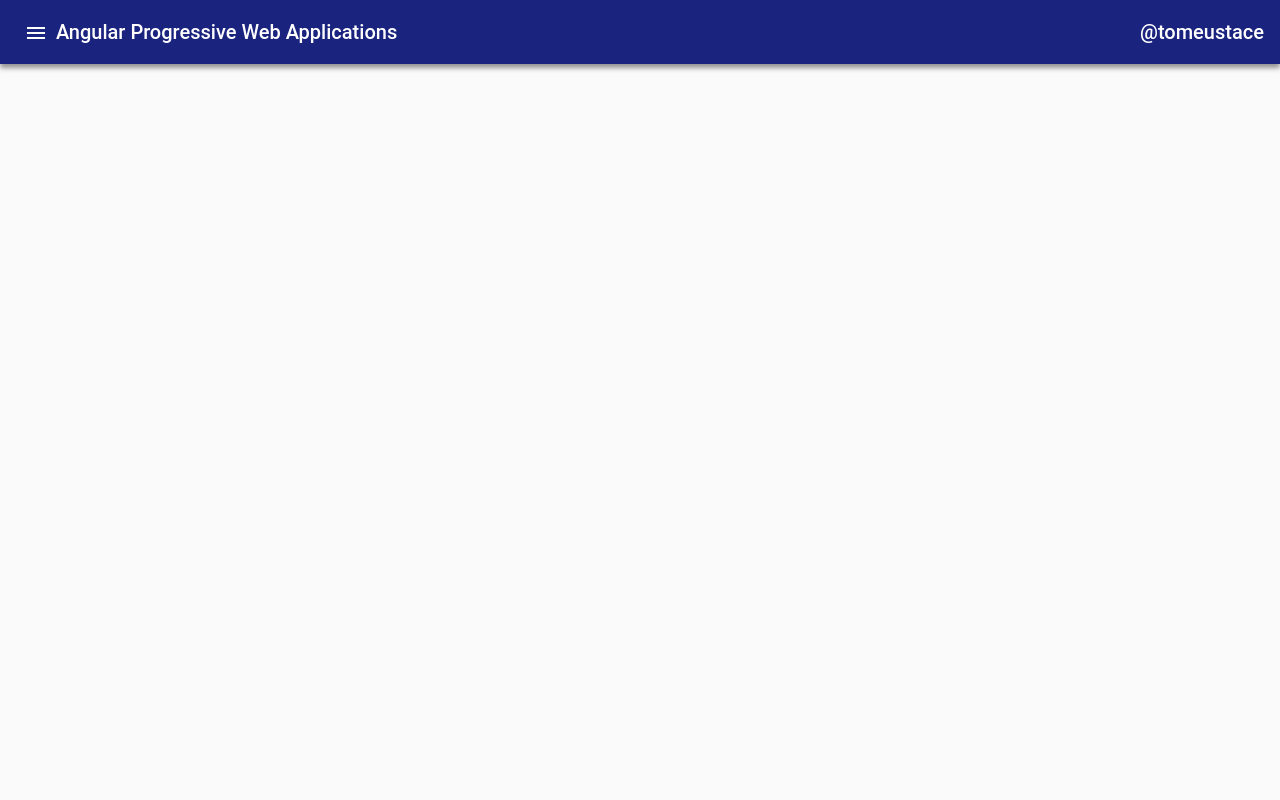
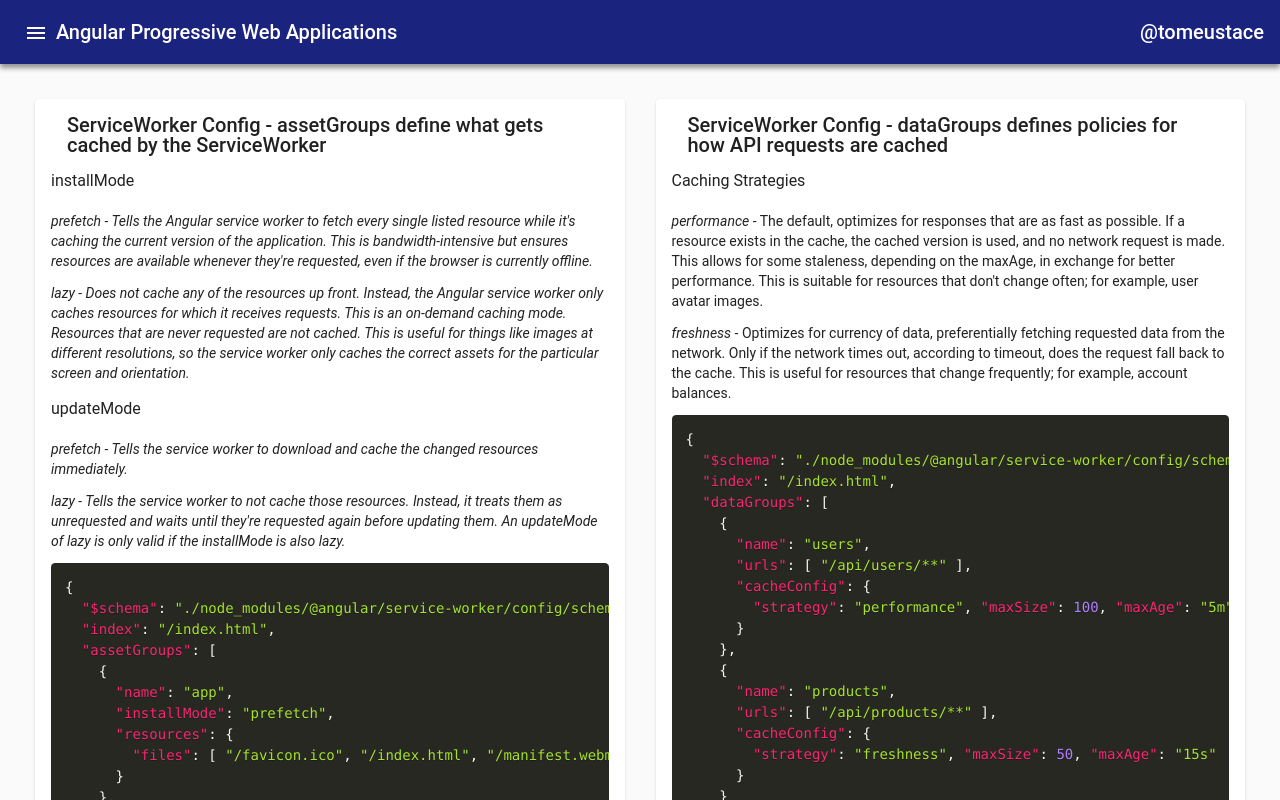
Before and after one commit to tomeustace/angular-pwa, an Angular app: page /serviceworker-config in a window 1280 px wide. Before the commit this address led to /. Built offline with nearby package versions, Linux system fonts and the light colour scheme.

Commit message:
add sw config and push components, update resources

```diff
--- a/src/app/app.module.ts
+++ b/src/app/app.module.ts
@@ -22,6 +22,8 @@ import { HttpClientModule } from '@angular/common/http';
 import { ServiceWorkerModule } from '@angular/service-worker';
 import { environment } from '../environments/environment';
 import { AddPWAComponent } from './add-pwa/add-pwa.component';
+import { ServiceworkerConfigComponent } from './serviceworker-config/serviceworker-config.component';
+import { ServiceworkerPushComponent } from './serviceworker-push/serviceworker-push.component';
 
 @NgModule({
   declarations: [
@@ -30,6 +32,8 @@ import { AddPWAComponent } from './add-pwa/add-pwa.component';
     DashboardComponent,
     ResourcesComponent,
     AddPWAComponent,
+    ServiceworkerConfigComponent,
+    ServiceworkerPushComponent,
   ],
   imports: [
     BrowserModule,
--- a/src/app/navigation/navigation.component.html
+++ b/src/app/navigation/navigation.component.html
@@ -9,6 +9,8 @@
     <mat-nav-list>
       <a mat-list-item [routerLink]="'dashboard'" [routerLinkActive]="['active']">Intro</a>
       <a mat-list-item [routerLink]="'add-pwa'" [routerLinkActive]="['active']">Add PWA</a>
+      <a mat-list-item [routerLink]="'serviceworker-config'" [routerLinkActive]="['active']">Service Worker Config</a>
+      <a mat-list-item [routerLink]="'serviceworker-push'" [routerLinkActive]="['active']">Push Notifications</a>
       <a mat-list-item [routerLink]="'resources'" [routerLinkActive]="['active']">Resources</a>
     </mat-nav-list>
   </mat-sidenav>
--- a/src/app/resources/resources.component.html
+++ b/src/app/resources/resources.component.html
@@ -9,8 +9,12 @@
         </mat-card-header>
         <mat-card-content>
           <a href="https://angular.io/guide/service-worker-getting-started">https://angular.io/guide/service-worker-getting-started</a>
+          <a href="https://angular.io/guide/service-worker-config">https://angular.io/guide/service-worker-config</a>
           <a href="https://github.com/tomeustace/intro-to-angular-pwa">https://github.com/tomeustace/intro-to-angular-pwa</a>
           <a href="https://blog.angular-university.io/angular-service-worker/">https://blog.angular-university.io/angular-service-worker/</a>
+          <a href="https://angular-pwa-talk.web.app/">https://angular-pwa-talk.web.app/</a>
+          <a href="https://web.dev/learn/pwa/progressive-web-apps/">https://web.dev/learn/pwa/progressive-web-apps/</a>
+
         </mat-card-content>
       </mat-card>
     </mat-grid-tile>
@@ -22,6 +26,9 @@
           </mat-card-title>
         </mat-card-header>
         <mat-card-content>
+          <a href="https://www.amazon.com/Progressive-Web-Apps-Angular-Responsive/dp/1484244478">https://www.amazon.com/Progressive-Web-Apps-Angular-Responsive/dp/1484244478</a>
+          <a href="https://www.amazon.com/Progressive-Web-Application-Development-Example/dp/1787125424">https://www.amazon.com/Progressive-Web-Application-Development-Example/dp/1787125424</a>
+          <a href="https://www.amazon.co.uk/Progressive-Apps-Dean-Alan-Hume/dp/1617294586">https://www.amazon.co.uk/Progressive-Apps-Dean-Alan-Hume/dp/1617294586</a>
 
         </mat-card-content>
       </mat-card>
--- /dev/null
+++ b/src/app/serviceworker-config/serviceworker-config.component.html
@@ -0,0 +1,76 @@
+<div class="grid-container">
+  <mat-grid-list cols="2" rowHeight="180px">
+    <mat-grid-tile [colspan]="1" [rowspan]="5">
+      <mat-card class="dashboard-card">
+          <mat-card-header>
+            <mat-card-title>
+              ServiceWorker Config - assetGroups define what gets cached by the ServiceWorker
+            </mat-card-title>
+          </mat-card-header>
+        <mat-card-content>
+		<h3>installMode</h3>
+		<p><i>prefetch - Tells the Angular service worker to fetch every single listed resource while it's caching the current version of the application. This is bandwidth-intensive but ensures resources are available whenever they're requested, even if the browser is currently offline.</i></p>
+		<p><i>lazy - Does not cache any of the resources up front. Instead, the Angular service worker only caches resources for which it receives requests. This is an on-demand caching mode. Resources that are never requested are not cached. This is useful for things like images at different resolutions, so the service worker only caches the correct assets for the particular screen and orientation.</i></p>
+		<h3>updateMode</h3>
+		<p><i>prefetch - Tells the service worker to download and cache the changed resources immediately.</i></p>
+		<p><i>lazy - Tells the service worker to not cache those resources. Instead, it treats them as unrequested and waits until they're requested again before updating them. An updateMode of lazy is only valid if the installMode is also lazy. </i></p>
+		<pre><code class="language-js">{{ '{' }}
+  "$schema": "./node_modules/@angular/service-worker/config/schema.json",
+  "index": "/index.html",
+  "assetGroups": [
+    {{ '{' }}
+      "name": "app",
+      "installMode": "prefetch",
+      "resources": {{ '{' }}
+        "files": [ "/favicon.ico", "/index.html", "/manifest.webmanifest", "/*.css", "/*.js" ]
+      }
+    },
+    {{ '{' }}
+      "name": "assets",
+      "installMode": "lazy",
+      "updateMode": "prefetch",
+      "resources": {{ '{' }}
+        "files": [ "/assets/**", "/*.(svg|cur|jpg|jpeg|png|apng|webp|avif|gif|otf|ttf|woff|woff2)" ]
+      {{ '}' }}
+  {{ '}' }}
+  ]
+{{ '}' }}</code></pre>
+        </mat-card-content>
+      </mat-card>
+    </mat-grid-tile>
+    <mat-grid-tile [colspan]="1" [rowspan]="5">
+      <mat-card class="dashboard-card">
+          <mat-card-header>
+            <mat-card-title>
+              ServiceWorker Config - dataGroups defines policies for how API requests are cached
+            </mat-card-title>
+          </mat-card-header>
+        <mat-card-content>
+		<h3>Caching Strategies</h3>
+		<p><i>performance</i> - The default, optimizes for responses that are as fast as possible. If a resource exists in the cache, the cached version is used, and no network request is made. This allows for some staleness, depending on the maxAge, in exchange for better performance. This is suitable for resources that don't change often; for example, user avatar images.</p>
+		<p><i>freshness</i> - Optimizes for currency of data, preferentially fetching requested data from the network. Only if the network times out, according to timeout, does the request fall back to the cache. This is useful for resources that change frequently; for example, account balances.</p>
+		<pre><code class="language-js">{{ '{' }}
+  "$schema": "./node_modules/@angular/service-worker/config/schema.json",
+  "index": "/index.html",
+  "dataGroups": [
+    {{ '{' }}
+      "name": "users",
+      "urls": [ "/api/users/**" ],
+      "cacheConfig": {{ '{' }}
+        "strategy": "performance", "maxSize": 100, "maxAge": "5m"
+      {{ '}' }}
+    {{ '}' }},
+    {{ '{' }}
+      "name": "products",
+      "urls": [ "/api/products/**" ],
+      "cacheConfig": {{ '{' }}
+        "strategy": "freshness", "maxSize": 50, "maxAge": "15s"
+      {{ '}' }}
+    {{ '}' }}
+  ]
+{{ '}' }}</code></pre>
+        </mat-card-content>
+      </mat-card>
+    </mat-grid-tile>
+  </mat-grid-list>
+</div>
--- /dev/null
+++ b/src/app/serviceworker-config/serviceworker-config.component.scss
@@ -0,0 +1,30 @@
+.grid-container {
+  margin: 20px;
+}
+
+.dashboard-card {
+  position: absolute;
+  top: 15px;
+  left: 15px;
+  right: 15px;
+  bottom: 15px;
+}
+
+.dashboard-card-content {
+  text-align: center;
+  position: fixed;
+  transition: all 1s linear;
+}
+
+.mat-grid-tile {
+  position: absolute;
+  transition: all 200ms linear;
+}
+a {
+  display: block;
+}
+.intro-wrapper {
+  display: flex;
+  flex-flow: row nowrap;
+  justify-content: space-around;
+}
--- /dev/null
+++ b/src/app/serviceworker-config/serviceworker-config.component.ts
@@ -0,0 +1,20 @@
+import { Component, OnInit } from '@angular/core';
+import { HighlightService } from '../highlight.service';
+
+@Component({
+  selector: 'app-serviceworker-config',
+  templateUrl: './serviceworker-config.component.html',
+  styleUrls: ['./serviceworker-config.component.scss']
+})
+export class ServiceworkerConfigComponent implements OnInit {
+
+  constructor(private highlightService: HighlightService) { }
+
+  ngOnInit(): void {
+  }
+
+  ngAfterViewInit(): void {
+    this.highlightService.highlightAll();
+  }
+
+}
--- /dev/null
+++ b/src/app/serviceworker-push/serviceworker-push.component.html
@@ -0,0 +1,53 @@
+<div class="grid-container">
+  <mat-grid-list cols="2" rowHeight="180px">
+    <mat-grid-tile [colspan]="1" [rowspan]="5">
+      <mat-card class="dashboard-card">
+          <mat-card-header>
+            <mat-card-title>
+		Notification Permissions
+            </mat-card-title>
+          </mat-card-header>
+        <mat-card-content>
+		<p>User must allow push notifications when prompted by their browser</p>
+		<pre><code class="language-js">ngOnInit() {{ '{' }}
+	this.initSubscription();
+{{ '}' }}
+
+initSubscription() {{ '{' }}
+    console.log(Notification.permission);
+    if(Notification.permission === 'default') {{ '{' }}
+      Notification.requestPermission().then(() => {{ '{' }}
+        this.requestSubscription();
+      {{ '}' }}).catch(() => {{ '{' }}
+        // show permission denied error
+      });
+    } else if(Notification.permission === 'denied') {{ '{' }}
+      // show permission is denied, please allow it error
+    } else {{ '{' }}
+      this.requestSubscription();
+    }
+}
+
+async requestSubscription() {{ '{' }}
+	try {{ '{' }}
+		const sub = await this.swPush.requestSubscription({{ '{' }} {{ '}' }});
+	{{ '}' }} catch (err) {{ '{' }}
+		console.error(e);
+	{{ '}' }}
+{{ '}' }}
+</code></pre>
+        </mat-card-content>
+      </mat-card>
+    </mat-grid-tile>
+    <mat-grid-tile [colspan]="1" [rowspan]="5">
+      <mat-card class="dashboard-card">
+          <mat-card-header>
+            <mat-card-title>
+            </mat-card-title>
+          </mat-card-header>
+        <mat-card-content>
+        </mat-card-content>
+      </mat-card>
+    </mat-grid-tile>
+  </mat-grid-list>
+</div>
--- /dev/null
+++ b/src/app/serviceworker-push/serviceworker-push.component.scss
@@ -0,0 +1,31 @@
+
+.grid-container {
+  margin: 20px;
+}
+
+.dashboard-card {
+  position: absolute;
+  top: 15px;
+  left: 15px;
+  right: 15px;
+  bottom: 15px;
+}
+
+.dashboard-card-content {
+  text-align: center;
+  position: fixed;
+  transition: all 1s linear;
+}
+
+.mat-grid-tile {
+  position: absolute;
+  transition: all 200ms linear;
+}
+a {
+  display: block;
+}
+.intro-wrapper {
+  display: flex;
+  flex-flow: row nowrap;
+  justify-content: space-around;
+}
--- /dev/null
+++ b/src/app/serviceworker-push/serviceworker-push.component.ts
@@ -0,0 +1,20 @@
+import { Component, OnInit } from '@angular/core';
+import { HighlightService } from '../highlight.service';
+
+@Component({
+  selector: 'app-serviceworker-push',
+  templateUrl: './serviceworker-push.component.html',
+  styleUrls: ['./serviceworker-push.component.scss']
+})
+export class ServiceworkerPushComponent implements OnInit {
+
+  constructor(private highlightService: HighlightService) { }
+
+  ngOnInit(): void {
+  }
+
+  ngAfterViewInit(): void {
+    this.highlightService.highlightAll();
+  }
+
+}
```
Also changed, not shown: src/app/add-pwa/add-pwa.component.html (+11 -36 lines), src/app/app-routing.module.ts (+8 -0 lines), 2 other files (tests, documents, lock files or other folders).
